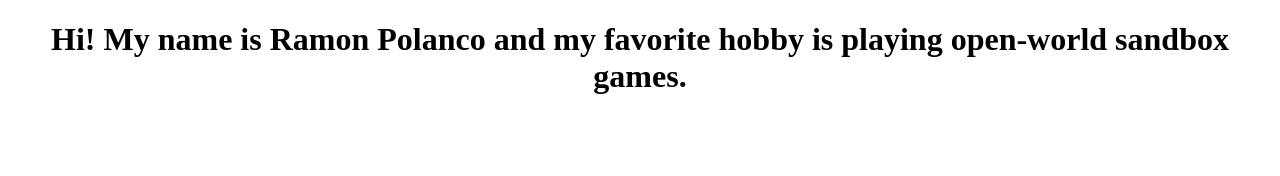
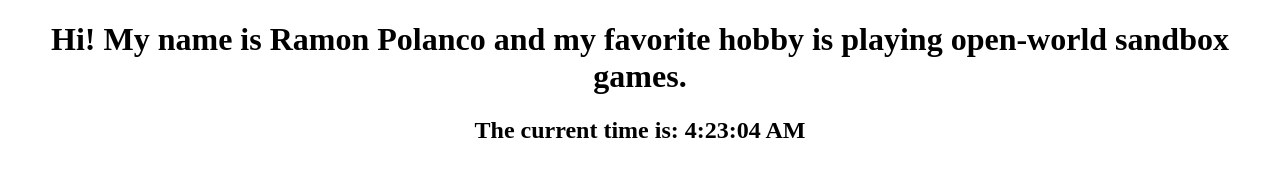
Before and after one commit to rmpolanco/polanco_ramon_ttp_static, a plain HTML site: page index.html in a window 1280 px wide. Drawn offline with Linux system fonts and the light colour scheme.

Commit message:
Update index.html

```diff
--- a/index.html
+++ b/index.html
@@ -2,7 +2,7 @@
 <html>
 	<head>
 
-		<title>TTP Test!</title>
+		<title>About Me!</title>
 
 	</head>
 
@@ -10,5 +10,28 @@
 
 		<h1 style = "text-align:center"> Hi! My name is Ramon Polanco and my favorite hobby is playing open-world sandbox games.</h1>
 
+    		<h2 id="time" style = "text-align:center"> </h2>
+
+		<script>
+
+			function displayTime()
+				{
+					//Instantiates a new Date object representing the current time and date
+				let now = new Date();
+
+					//Converts the Date variable above into a string in the form of 'h:m:s AM/PM'
+				var time = now.toLocaleTimeString();
+
+					//Changes the contents of h2 heading (with the 'time' ID) to show the current time
+				document.getElementById("time").innerHTML = 'The current time is: ' + time;
+				}
+					//Runs the above function for the first time
+				displayTime();
+
+					// Runs the function every second starting after the first
+				setInterval(displayTime,1000);
+
+		</script>
+
 	</body>
 </html>
```
